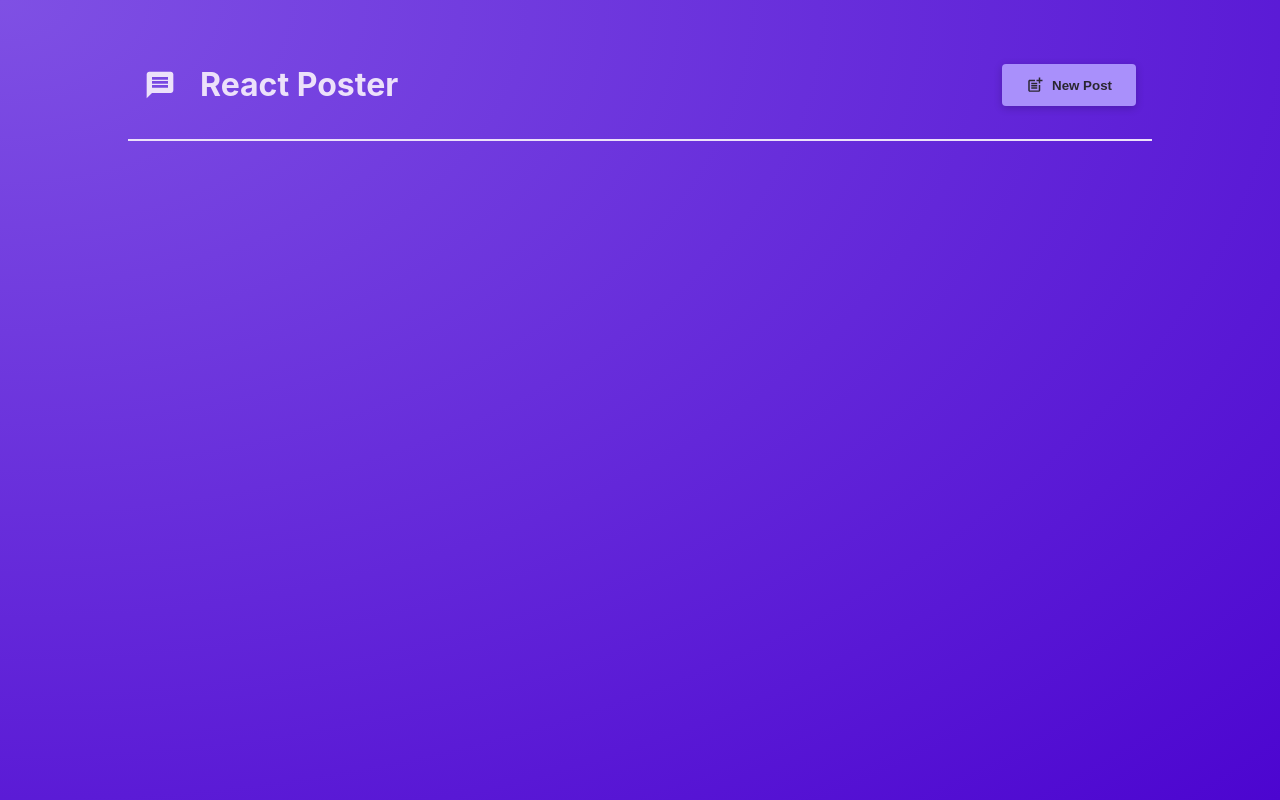
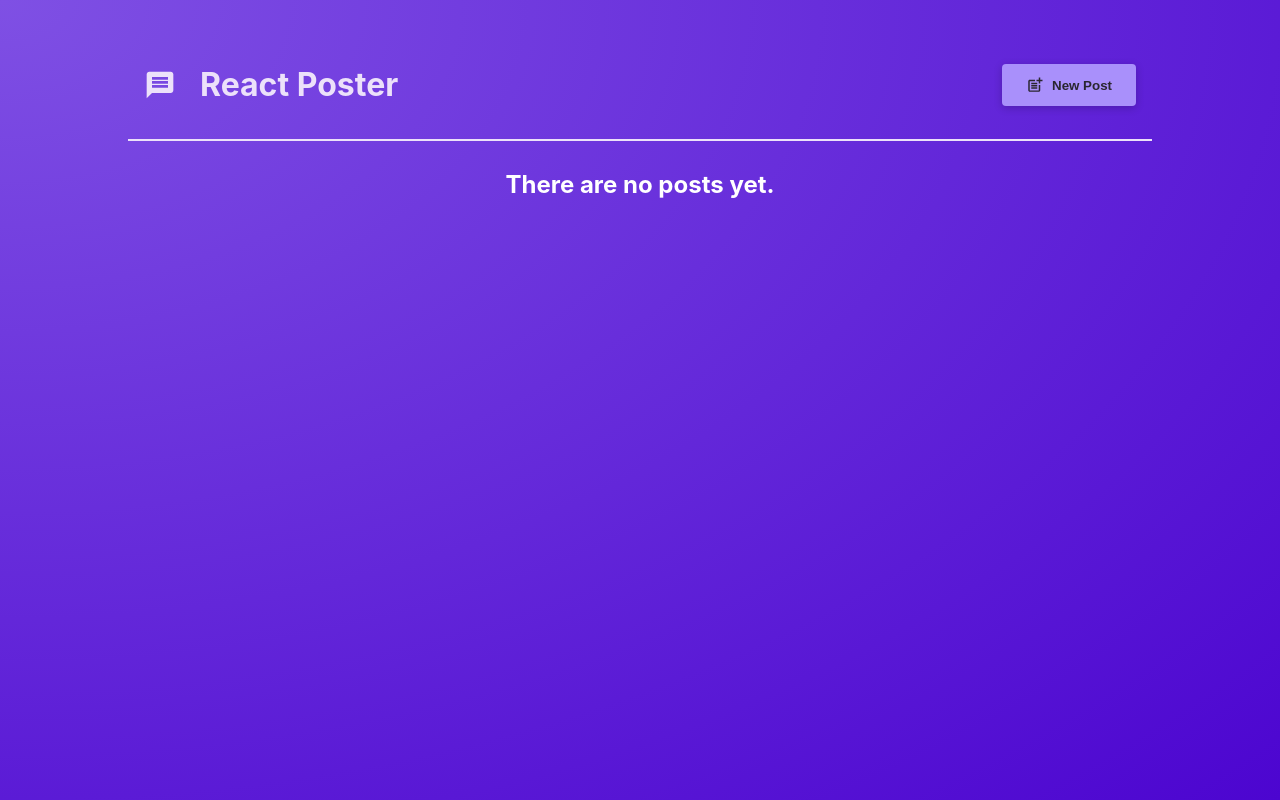
Before and after one commit to thiagoleet/react-learning-crash-course, a React (Vite) app: page / in a window 1280 px wide. Built offline with nearby package versions, Linux system fonts and the light colour scheme.

Commit message:
Handling Posts

```diff
--- a/src/components/PostsList.jsx
+++ b/src/components/PostsList.jsx
@@ -20,11 +20,19 @@ function PostsList({ isPosting, onStopPosting }) {
           <NewPost onCancel={onStopPosting} onAddPost={addPostHandler} />
         </Modal>
       )}
-      <ul className={classes.posts}>
-        {posts.map((post, index) => (
-          <Post key={index} author={post.author} body={post.body} />
-        ))}
-      </ul>
+      {posts.length > 0 && (
+        <ul className={classes.posts}>
+          {posts.map((post, index) => (
+            <Post key={index} author={post.author} body={post.body} />
+          ))}
+        </ul>
+      )}
+
+      {posts.length === 0 && (
+        <div style={{ textAlign: "center", color: "white" }}>
+          <h2>There are no posts yet.</h2>
+        </div>
+      )}
     </>
   );
 }
```
